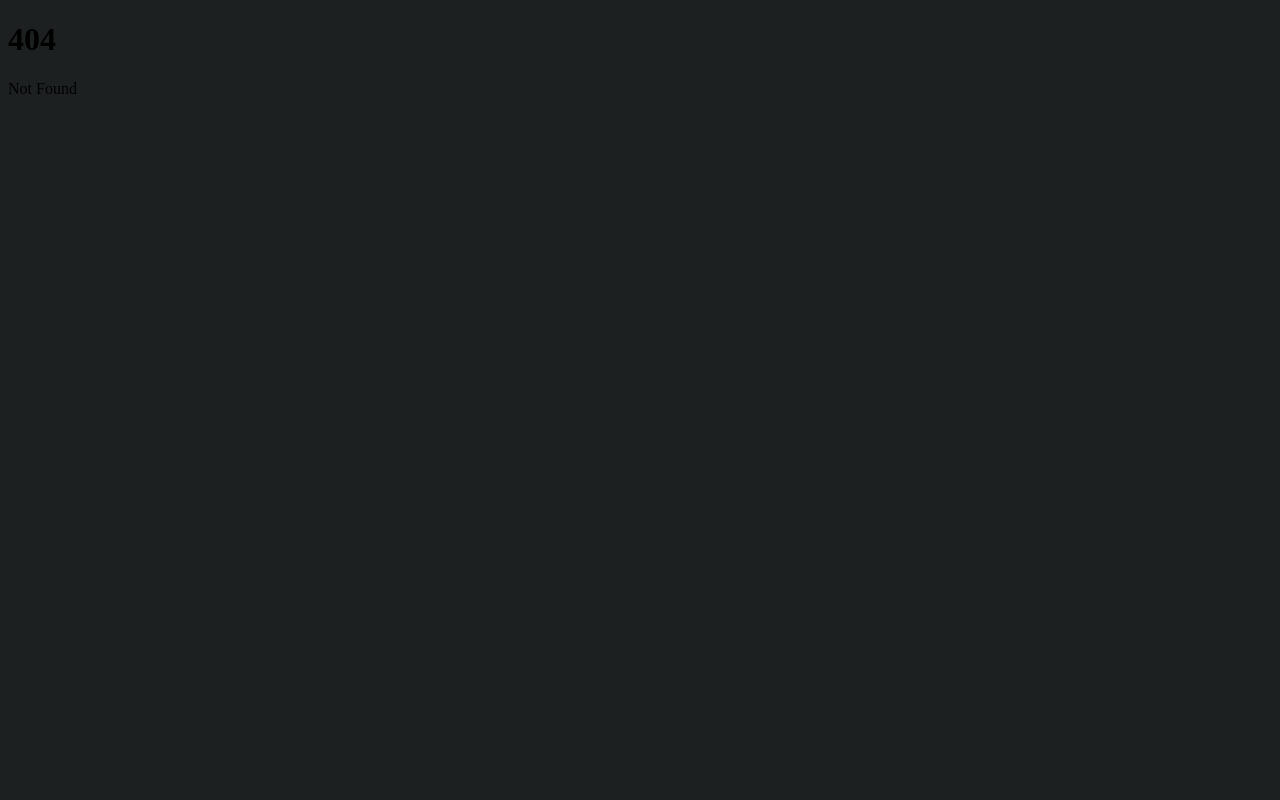
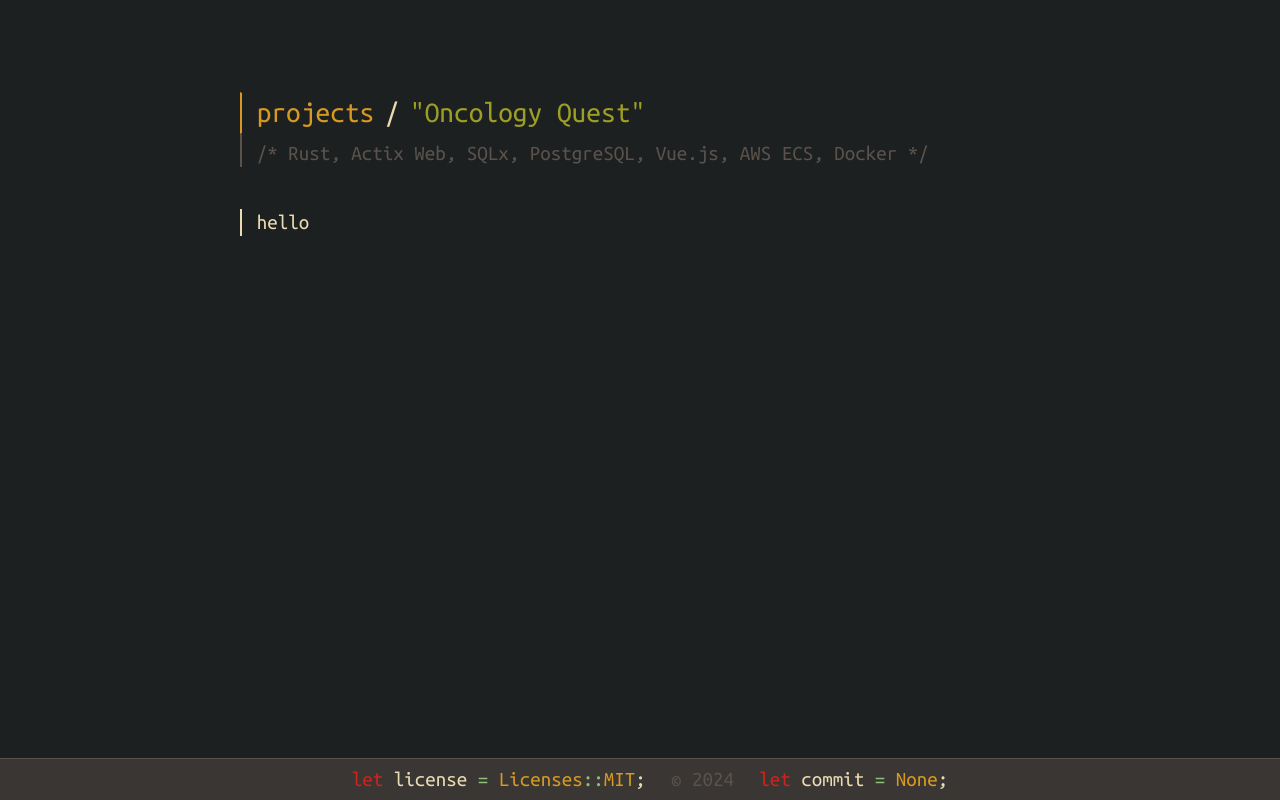
Before and after one commit to connellr023/connellr023.github.io, a SvelteKit app: page /projects/oncology-quest in a window 1280 px wide. Before the commit this address had no page. Built offline with nearby package versions, Linux system fonts and the light colour scheme; no server answers.

Commit message:
Worked on project pages

```diff
--- a/src/lib/Footer.svelte
+++ b/src/lib/Footer.svelte
@@ -29,12 +29,12 @@
         <span class="token-green hide-token">{"="}</span>
         <span class="token-yellow qualifier-after">Licenses</span><a class="token-yellow" href="https://opensource.org/license/mit" target="_blank">MIT</a>{";"}
     </span>
-    <span class="divider">{"/* 2024 */"}</span>
+    <span class="divider">&copy 2024</span>
     <span class="commit">
         <span class="token-red hide-token">let</span>
         <span class="hide-token">commit</span>
         <span class="token-green hide-token">{"="}</span>
-        {#if commit === null}
+        {#if !commit}
             <span class="token-yellow">None</span>{";"}
         {:else}
             <span class="token-yellow">Some</span>{"("}<a class="token-pink" href={commit.html_url} target="_blank">{commitIdString}</a>{");"}
--- a/src/lib/ProjectEntry.svelte
+++ b/src/lib/ProjectEntry.svelte
@@ -7,95 +7,31 @@
 export let description: string
 export let stack: string[]
 export let languageData: GraphData[] = []
+export let href: string = ""
 </script>
 
-<a class="container left-bar red" draggable={false} href="">
+<a class="container left-bar red" draggable={false} href={href}>
     <h3>
         <span class="token-red">{isPrivate ? "private" : "public"}</span>
-        <span class="name">{name}</span>
+        <span class="underline string">{name}</span>
     </h3>
 </a>
 <p class="left-bar">{description}</p>
-<p class="left-bar comment">{stack.join(", ")}</p>
+<p class="left-bar stack comment">{stack.join(", ")}</p>
 <Graph data={languageData} />
 
 <style lang="scss">
 @import "../styles/variables.scss";
 
-$transition: 0.07s ease;
-
-a.container {
-    $border-radius: 0.4rem;
-    $vertical-padding: 0.25rem;
-    $border: 1px solid transparent;
-
-    margin-top: 2rem;
-    cursor: pointer;
-    border-bottom: $border;
-    border-top: $border;
-    border-right: $border;
-    padding-top: $vertical-padding;
-    padding-bottom: $vertical-padding;
-    border-top-right-radius: $border-radius;
-    border-bottom-right-radius: $border-radius;
-    background-color: transparent;
-    display: flex;
-    flex-direction: row;
-    align-items: center;
-    transition: all $transition;
-    text-decoration: none;
-
-    &:hover {
-        border-right-color: $gruvbox-grey-2;
-        border-top-color: $gruvbox-grey-2;
-        border-bottom-color: $gruvbox-grey-2;
-        background-color: $gruvbox-grey-1;
-
-        & > h3 > span.name {
-            text-decoration: underline;
-        }
-    }
-}
-
 h3 {
     font-weight: normal;
     margin: 0;
     flex-grow: 1;
-    transition: transform $transition;
     position: relative;
-
-    span.name {
-        color: $gruvbox-lime;
-
-        &:before,
-        &:after {
-            content: "\"";
-        }
-    }
 }
 
-span.arrow {
-    opacity: 0;
-    transition: opacity $transition;
-    color: $gruvbox-grey-2;
-    margin-left: 0.3rem;
-}
-
-p.comment {
-    color: $gruvbox-grey-2;
+p.stack {
+    padding-bottom: 0.3rem;
     border-color: $gruvbox-grey-2;
-    padding-bottom: 0.3rem;
-
-    $dist: 0.5rem;
-
-    &:before {
-        content: "/\*";
-        margin-right: $dist;
-    }
-
-    &:after {
-        content: "\*/";
-        margin-left: $dist;
-    }
 }
 </style>
--- /dev/null
+++ b/src/lib/ProjectPage.svelte
@@ -0,0 +1,54 @@
+<script lang="ts">
+export let title: string
+export let stack: string[] = []
+</script>
+
+<main>
+    <div class="content-container">
+        <div class="title-container">
+            <a class="left-bar yellow container" href="/">
+                <span class="back underline">projects</span>
+                <span class="divider">/</span>
+                <h1 class="string">{title}</h1>
+            </a>
+            <p class="left-bar stack comment">{stack.join(", ")}</p>
+        </div>
+        <div class="project-info-container">
+            <slot></slot>
+        </div>
+    </div>
+</main>
+
+<style lang="scss">
+@import "../styles/variables.scss";
+
+a.container {
+    $font-size: 1.4rem;
+
+    h1 {
+        font-size: $font-size;
+        font-weight: 500;
+        margin: 0;
+    }
+
+    span.back {
+        color: $gruvbox-yellow;
+        font-size: $font-size;
+        font-weight: 500;
+    }
+
+    span.divider {
+        color: $gruvbox-white;
+        margin: 0 0.5rem;
+        font-size: $font-size;
+    }
+}
+
+p.stack {
+  border-color: $gruvbox-grey-2;
+}
+
+div.project-info-container {
+    margin-top: 2rem;
+}
+</style>
--- a/src/routes/+page.svelte
+++ b/src/routes/+page.svelte
@@ -29,6 +29,7 @@
         <div>
             <ProjectEntry
                 isPrivate={true}
+                href="/projects/oncology-quest"
                 name="Oncology Quest"
                 description="A web app architected to aid Medical Oncology trainees and rotation directors."
                 stack={["Rust", "Actix Web", "SQLx", "PostgreSQL", "Vue.js", "AWS ECS", "Docker"]}
@@ -136,36 +137,6 @@
 <style lang="scss">
 @import "../styles/variables.scss";
 
-main {
-    $horizontal-margin: 20px;
-
-    margin-left: $horizontal-margin;
-    margin-right: $horizontal-margin;
-    margin-top: 50px;
-    margin-bottom: 80px;
-    display: flex;
-    align-items: center;
-    flex-direction: column;
-}
-
-h2 {
-    margin-top: 2.5rem;
-    margin-bottom: 0;
-    font-weight: normal;
-}
-
-div.content-container {
-    @include fade-transform(
-        $transform: translateY(1.3rem),
-        $children: 20,
-        $anim-delay: 0.1s,
-        $delay-step: 0.13s,
-        $anim-id: 3
-    );
-
-    max-width: 800px;
-}
-
 div.carousel-container {
     margin-top: 1rem;
 }
--- /dev/null
+++ b/src/routes/projects/oncology-quest/+page.svelte
@@ -0,0 +1,14 @@
+<script>
+import ProjectPage from "$lib/ProjectPage.svelte"
+import Footer from "$lib/Footer.svelte"
+
+import "../../../styles/global.scss"
+</script>
+
+<ProjectPage
+    title="Oncology Quest"
+    stack={["Rust", "Actix Web", "SQLx", "PostgreSQL", "Vue.js", "AWS ECS", "Docker"]}
+>
+    <p class="left-bar">hello</p>
+</ProjectPage>
+<Footer />
--- a/src/styles/global.scss
+++ b/src/styles/global.scss
@@ -28,6 +28,62 @@
     }
 }
 
+main {
+    $horizontal-margin: 20px;
+
+    margin-left: $horizontal-margin;
+    margin-right: $horizontal-margin;
+    margin-top: 50px;
+    margin-bottom: 80px;
+    display: flex;
+    align-items: center;
+    flex-direction: column;
+}
+
+h2 {
+    margin-top: 2.5rem;
+    margin-bottom: 0;
+    font-weight: normal;
+}
+
+div.content-container {
+    @include fade-transform(
+        $transform: translateY(1.3rem),
+        $children: 20,
+        $anim-delay: 0.1s,
+        $delay-step: 0.13s,
+        $anim-id: 3
+    );
+
+    width: 100%;
+    max-width: 800px;
+}
+
+.string {
+    color: $gruvbox-lime;
+
+    &:before,
+    &:after {
+        content: "\"";
+    }
+}
+
+.comment {
+    color: $gruvbox-grey-2;
+
+    $dist: 0.5rem;
+
+    &:before {
+        content: "/\*";
+        margin-right: $dist;
+    }
+
+    &:after {
+        content: "\*/";
+        margin-left: $dist;
+    }
+}
+
 .left-bar {
     border-left: 2px solid $gruvbox-white;
     padding-left: 0.7rem;
@@ -38,6 +94,10 @@
 
     &.red {
         border-color: $gruvbox-red;
+    }
+
+    &.yellow {
+        border-color: $gruvbox-yellow;
     }
 
     & + p {
@@ -66,3 +126,36 @@
 .token-pink {
     color: $gruvbox-pink;
 }
+
+a.container {
+    $border-radius: 0.4rem;
+    $vertical-padding: 0.25rem;
+    $border: 1px solid transparent;
+
+    margin-top: 2rem;
+    cursor: pointer;
+    border-bottom: $border !important;
+    border-top: $border !important;
+    border-right: $border !important;
+    padding-top: $vertical-padding;
+    padding-bottom: $vertical-padding;
+    border-top-right-radius: $border-radius;
+    border-bottom-right-radius: $border-radius;
+    background-color: transparent;
+    display: flex;
+    flex-direction: row;
+    align-items: center;
+    transition: all 0.08s ease;
+    text-decoration: none;
+
+    &:hover {
+        border-right-color: $gruvbox-grey-2 !important;
+        border-top-color: $gruvbox-grey-2 !important;
+        border-bottom-color: $gruvbox-grey-2 !important;
+        background-color: $gruvbox-grey-1;
+
+        & .underline {
+            text-decoration: underline;
+        }
+    }
+}
```
